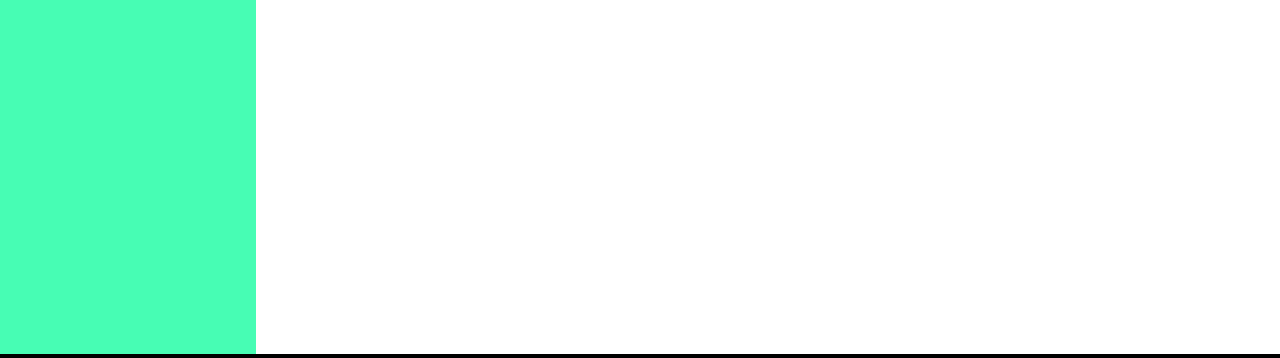
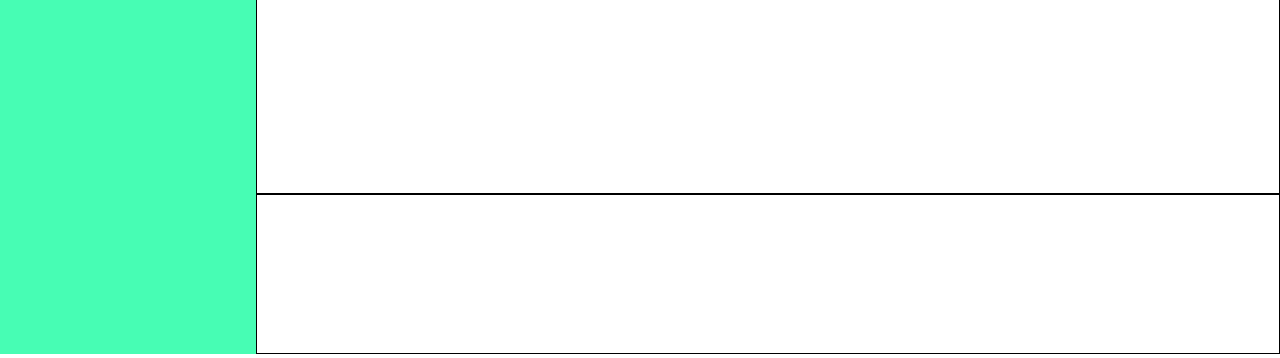
Before and after one commit to emanuel-oncode/frontend-taskplus, an Astro site: page / in a window 1280 px wide. Shown: the part 446-804 px from the top of the page. Built offline with nearby package versions, Linux system fonts and the light colour scheme; Astro itself is replaced by a stand-in of ours.

Commit message:
add navar

```diff
--- a/src/pages/index.astro
+++ b/src/pages/index.astro
@@ -1,62 +1,27 @@
 ---
 import Layout from "@layouts/Layout.astro";
-import ClipboardText from "@/assets/ClipboardText.svg";
-import Search from "@/assets/Search.svg";
-import CalendarEvent from "@/assets/CalendarEvent.svg";
-import Paperclip from "@/assets/Paperclip.svg";
-import ClipboardCheck from "@/assets/ClipboardCheck.svg";
 import { Navar } from "@/components/React/Navar";
 ---
 
 <Layout title="index">
-  <div class="w-full h-screen grid grid-cols-10 grid-rows-10">
-    <nav
-      class="col-span-2 row-span-10 overflow-hidden
-      flex flex-col gap-10 px-5 py-3 bg-[#47FDB4] text-[#19291B] botder"
+  <div
+    class="w-full h-screen flex flex-col md:grid md:grid-cols-10 md:grid-rows-10"
+  >
+    <header
+      class="md:col-span-2 md:row-span-10 md:overflow-hidden
+      flex justify-between items-center gap-10 px-5 py-3 bg-[#47FDB4] text-[#19291B] botder"
     >
       <a href="/" class="text-4xl font-bold">TaskPlus+</a>
 
       <Navar client:load />
-    </nav>
-    <!-- <ul class="h-full flex flex-col gap-5">
-        <li>
-          <a
-            class="flex items-center gap-2 hover:text-[#3B5140] transition ease duration-200"
-            href="#"><Search />Buscar Tareas</a
-          >
-        </li>
-        <li>
-          <a
-            class="flex items-center gap-2 hover:text-[#3B5140] transition ease duration-200"
-            href="#"><ClipboardText />Crear Tarea</a
-          >
-        </li>
-        <li>
-          <a
-            class="flex items-center gap-2 hover:text-[#3B5140] transition ease duration-200"
-            href="#"><CalendarEvent />Calendario</a
-          >
-        </li>
-        <li>
-          <a
-            class="flex items-center gap-2 hover:text-[#3B5140] transition ease duration-200"
-            href="#"><Paperclip /> Tareas Incompletas</a
-          >
-        </li>
-        <li>
-          <a
-            class="flex items-center gap-2 hover:text-[#3B5140] transition ease duration-200"
-            href="#"><ClipboardCheck /> Tareas Copletadas</a
-          >
-        </li>
-      </ul> -->
+    </header>
+    <main
+      class="md:col-span-8 md:row-span-8 md:col-start-3 md:row-start-1 md:overflow-hidden border"
+    >
+    </main>
+    <footer
+      class="md:col-span-10 md:row-span-2 md:col-start-3 md:row-start-9 md:overflow-hidden border"
+    >
+    </footer>
   </div>
-  <main
-    class="col-span-8 row-span-8 col-start-3 row-start-1 overflow-hidden border"
-  >
-  </main>
-  <footer
-    class="col-span-10 row-span-2 col-start-3 row-start-9 overflow-hidden border"
-  >
-  </footer>
 </Layout>
```
